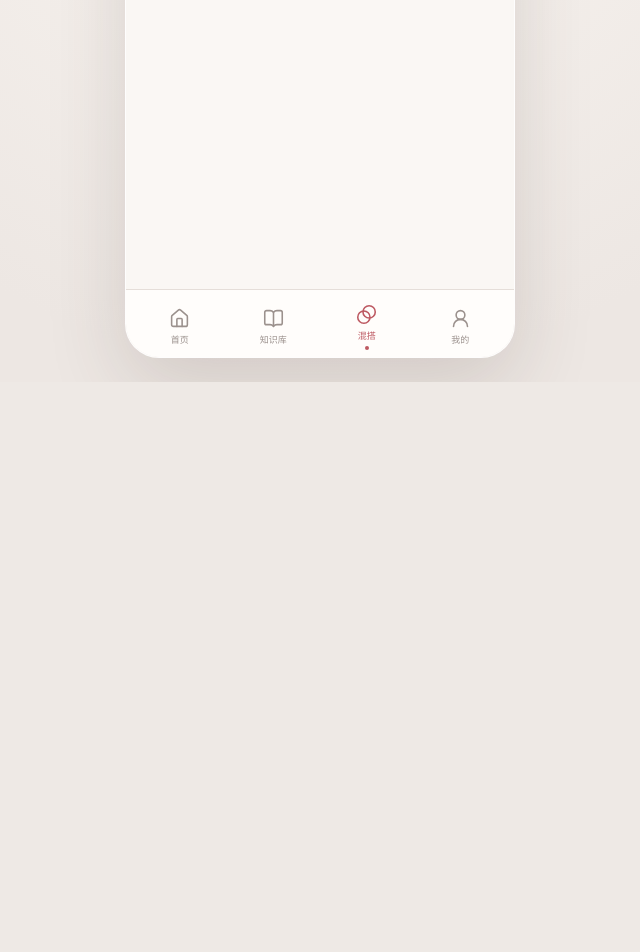
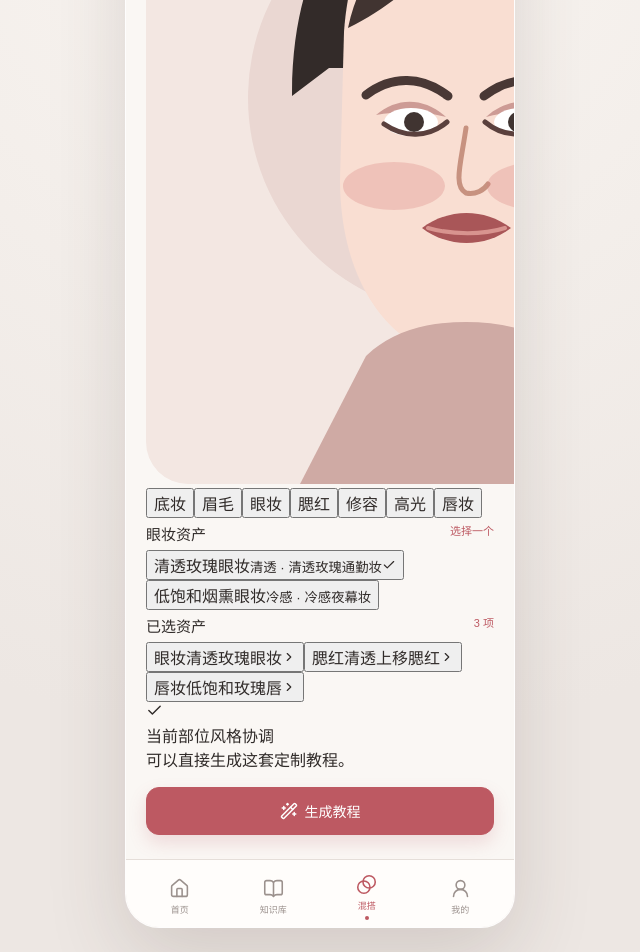
Before and after one commit to qi00531/makeup-frontend, a React (Vite) app: page /mix in a window 1280 px wide. Shown: the part 418-1370 px from the top of the page, without its empty margins (320-960 px from the left). Before the commit the page ends 800 px from the top, so only its background shows below. Built offline with nearby package versions, Linux system fonts and the light colour scheme.

Commit message:
feat: add makeup mix editor

```diff
--- /dev/null
+++ b/src/components/MixFace.tsx
@@ -0,0 +1,18 @@
+import faceAfter from '../assets/face-after.svg';
+import type { MakeupPart, MixSelection } from '../types/learning';
+
+const slots: Array<{ part: MakeupPart; label: string; x: number; y: number }> = [
+  { part: 'base', label: '底妆', x: 6, y: 22 }, { part: 'brows', label: '眉毛', x: 76, y: 12 }, { part: 'eyes', label: '眼妆', x: 81, y: 38 },
+  { part: 'blush', label: '腮红', x: 2, y: 54 }, { part: 'contour', label: '修容', x: 78, y: 66 }, { part: 'highlight', label: '高光', x: 9, y: 78 }, { part: 'lips', label: '唇妆', x: 66, y: 85 },
+];
+
+interface MixFaceProps { selection: MixSelection; activePart: MakeupPart; onPartChange: (part: MakeupPart) => void; }
+
+export function MixFace({ selection, activePart, onPartChange }: MixFaceProps) {
+  return (
+    <div className="mix-face" aria-label="妆容部位槽位">
+      <img src={faceAfter} alt="混搭妆容预览" />
+      {slots.map((slot) => <button type="button" key={slot.part} className={`${slot.part === activePart ? 'is-active' : ''}${selection[slot.part] ? ' is-filled' : ''}`} style={{ left: `${slot.x}%`, top: `${slot.y}%` }} onClick={() => onPartChange(slot.part)}><span>{slot.label}</span><i /></button>)}
+    </div>
+  );
+}
--- a/src/pages/MixPage.tsx
+++ b/src/pages/MixPage.tsx
@@ -1,6 +1,39 @@
+import { ArrowLeft, Check, ChevronRight, CircleAlert, Layers3, Sparkles, WandSparkles } from 'lucide-react';
+import { useEffect, useMemo, useState } from 'react';
+import { useNavigate, useSearchParams } from 'react-router-dom';
 import { BottomNav } from '../components/BottomNav';
+import { MixFace } from '../components/MixFace';
 import { MobileShell } from '../components/MobileShell';
+import { learningService } from '../services/learningService';
+import type { CompatibilityHint, LibraryAsset, MakeupPart, MixSelection } from '../types/learning';
+
+const partLabels: Record<MakeupPart, string> = { base: '底妆', brows: '眉毛', eyes: '眼妆', blush: '腮红', contour: '修容', highlight: '高光', lips: '唇妆' };
+const presetNames: Partial<Record<MakeupPart, string>> = { base: '轻薄柔焦底妆', brows: '自然灰棕眉', contour: '柔和轮廓修容', highlight: '香槟局部高光' };
 
 export function MixPage() {
-  return <MobileShell withNav><h1>混搭编辑</h1><BottomNav /></MobileShell>;
+  const navigate = useNavigate();
+  const [params] = useSearchParams();
+  const queryPart = params.get('part') as MakeupPart | null;
+  const queryAsset = params.get('asset');
+  const [activePart, setActivePart] = useState<MakeupPart>(queryPart ?? 'eyes');
+  const [assets, setAssets] = useState<LibraryAsset[]>([]);
+  const [selection, setSelection] = useState<MixSelection>({ eyes: queryPart === 'eyes' && queryAsset ? queryAsset : 'eyes-rose', blush: 'blush-sheer', lips: 'lips-rose' });
+  const [hints, setHints] = useState<CompatibilityHint[]>([]);
+
+  useEffect(() => { void learningService.listAssets({ category: 'part' }).then(setAssets); }, []);
+  useEffect(() => { void learningService.checkCompatibility(selection).then(setHints); }, [selection]);
+  const selectedAssets = useMemo(() => Object.entries(selection).map(([part, id]) => ({ part: part as MakeupPart, asset: assets.find((item) => item.id === id) })).filter((item) => item.asset), [assets, selection]);
+  const activeOptions = assets.filter((asset) => asset.part === activePart);
+
+  return (
+    <MobileShell withNav className="learning-page mix-page">
+      <header className="detail-header"><button className="icon-button" type="button" aria-label="返回" onClick={() => navigate('/library')}><ArrowLeft size={21} /></button><div><span className="page-kicker">MIX & MATCH</span><h1>混搭编辑</h1></div><button className="icon-button" type="button" aria-label="方案选项"><Layers3 size={20} /></button></header>
+      <section className="mix-preview-card"><div className="mix-title"><div><h2>我的定制妆容</h2><p>点击部位替换你的收藏素材</p></div><span><Sparkles size={14} />{selectedAssets.length + Object.keys(presetNames).length}/7</span></div><MixFace selection={selection} activePart={activePart} onPartChange={setActivePart} /></section>
+      <section className="part-options"><div className="section-heading"><h2>{partLabels[activePart]}资产</h2><span>选择一个</span></div><div className="option-scroll">{activeOptions.length ? activeOptions.map((asset) => <button type="button" key={asset.id} className={selection[activePart] === asset.id ? 'is-active' : ''} onClick={() => setSelection((current) => ({ ...current, [activePart]: asset.id }))}><i style={{ backgroundColor: asset.color }} /> <span><strong>{asset.title}</strong><small>{asset.style} · {asset.source}</small></span>{selection[activePart] === asset.id && <Check size={14} />}</button>) : <button type="button" className="is-active"><i className="neutral-swatch"/><span><strong>{presetNames[activePart] ?? `默认${partLabels[activePart]}`}</strong><small>当前预置方案</small></span><Check size={14} /></button>}</div></section>
+      <section className="selected-assets"><div className="section-heading"><h2>已选资产</h2><span>{selectedAssets.length} 项</span></div>{selectedAssets.map(({ part, asset }) => asset && <button type="button" key={part} onClick={() => setActivePart(part)}><span>{partLabels[part]}</span><i style={{ backgroundColor: asset.color }} /><strong>{asset.title}</strong><ChevronRight size={14} /></button>)}</section>
+      <section className={`compatibility-card ${hints[0]?.type === 'compatible' ? 'is-compatible' : 'has-warning'}`}>{hints[0]?.type === 'compatible' ? <Check size={17} /> : <CircleAlert size={17} />}<div><strong>{hints[0]?.message}</strong><p>{hints[0]?.suggestion}</p></div></section>
+      <button className="primary-button mix-generate" type="button" onClick={() => navigate('/tutorial')}><WandSparkles size={18} />生成教程</button>
+      <BottomNav />
+    </MobileShell>
+  );
 }
```
Also changed, not shown: 1 other file (tests, documents, lock files or other folders).
